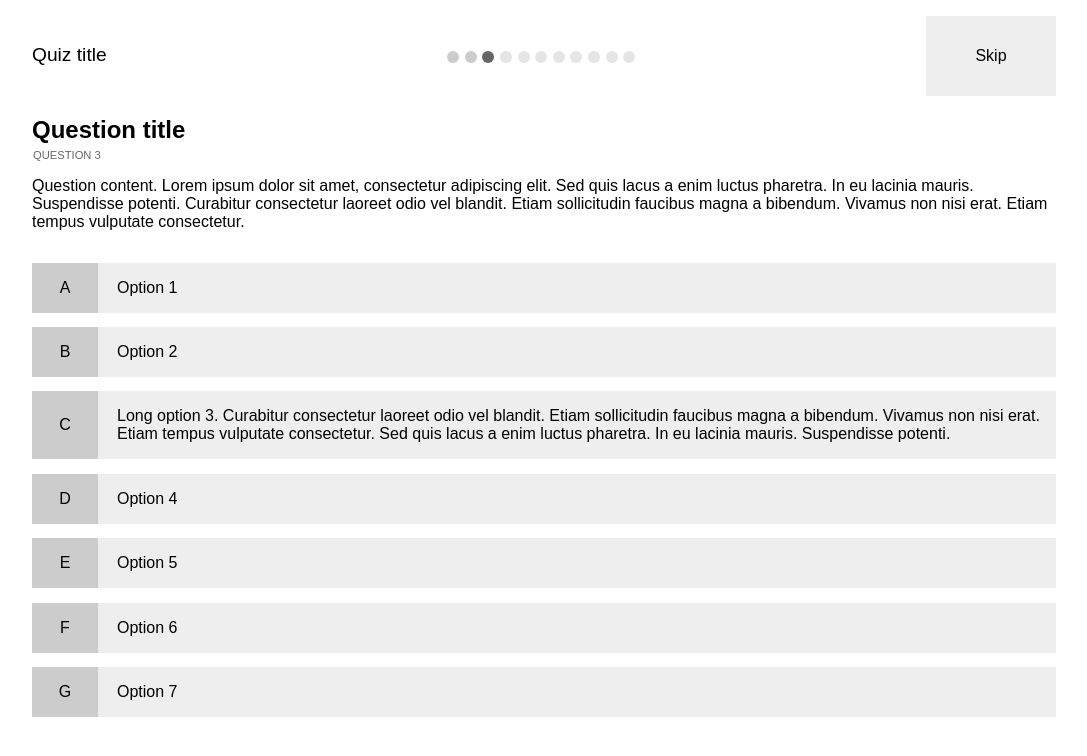
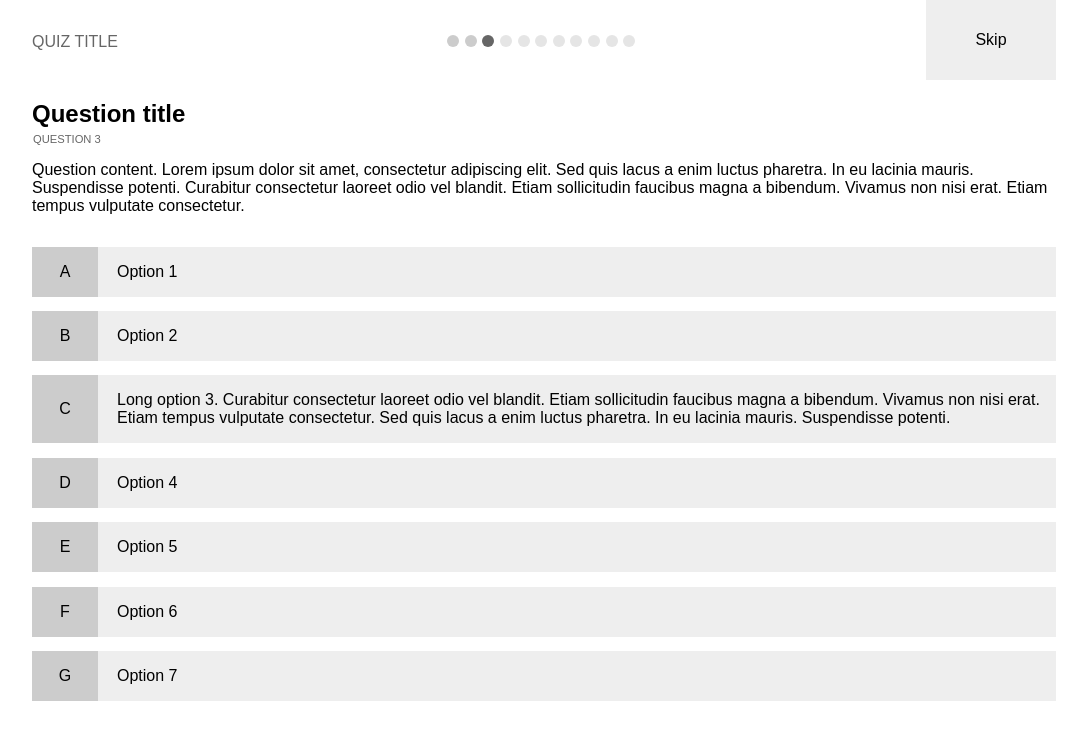
Before and after one commit to ehmorris/quiz-app, a Jekyll site: the page built from index.html, in a window 1280 px wide. Shown: the top 756 px of the page, without its empty margins (96-1183 px from the left). Built offline with Jekyll 4.4.1, drawn with Linux system fonts in a browser that asks for light colours; nearby versions of some CDN libraries; Markdown is read by kramdown in place of the engine named in the settings.

Commit message:
tweaked reaction for clicking an option, fixed some small layout issues

```diff
--- a/stylesheets/application.css
+++ b/stylesheets/application.css
@@ -380,9 +380,16 @@
   100% {
     background: #eee; } }
 
+@-webkit-keyframes yellow-fadein {
+  0% {
+    background: #ccc; }
+
+  100% {
+    background: yellow; } }
+
 /* styles */
 body {
-  padding: 1em; }
+  padding: 0 1.5em; }
 
 #wrapper {
   margin: auto;
@@ -390,10 +397,12 @@
   position: relative; }
 
 h1 {
+  color: #666;
   position: absolute;
-  font-size: 120%;
+  font-size: 100%;
   font-weight: normal;
-  margin: 28px 0 0 0; }
+  margin: 33px 0 0 0;
+  text-transform: uppercase; }
 
 nav.indicators_wrapper {
   display: table;
@@ -440,6 +449,11 @@
       -ms-border-radius: 5px;
       -o-border-radius: 5px;
       border-radius: 5px;
+      -webkit-border-top-left-radius: 0;
+      -moz-border-top-left-radius: 0;
+      -ms-border-top-left-radius: 0;
+      -o-border-top-left-radius: 0;
+      border-top-left-radius: 0;
       color: #fff;
       display: none;
       font-size: 85%;
@@ -514,7 +528,7 @@
       ul.options li a.option span.o_text {
         display: block;
         margin-left: 85px;
-        padding: 1em 0; }
+        padding: 1em .5em 1em 0; }
       ul.options li a.option:focus, ul.options li a.option:active {
         background: #666;
         color: #fff; }
@@ -522,11 +536,13 @@
           background: #333; }
   ul.options li.clicked a.option {
     -webkit-animation: yellow-flash .3s; }
+  ul.options li.clicked a.option span.o_label {
+    -webkit-animation: yellow-fadein .3s;
+    background: yellow;
+    /* keep yellow color */ }
   ul.options li.clicked span.o_next {
     -webkit-animation: next-button-slide .3s;
     display: block; }
-  ul.options li.clicked a span.o_text {
-    /*margin-right:145px;*/ }
 
 .nextskip {
   background: #eee;
```
Also changed, not shown: stylesheets/sass/application.scss (+17 -8 lines), 2 other files.
